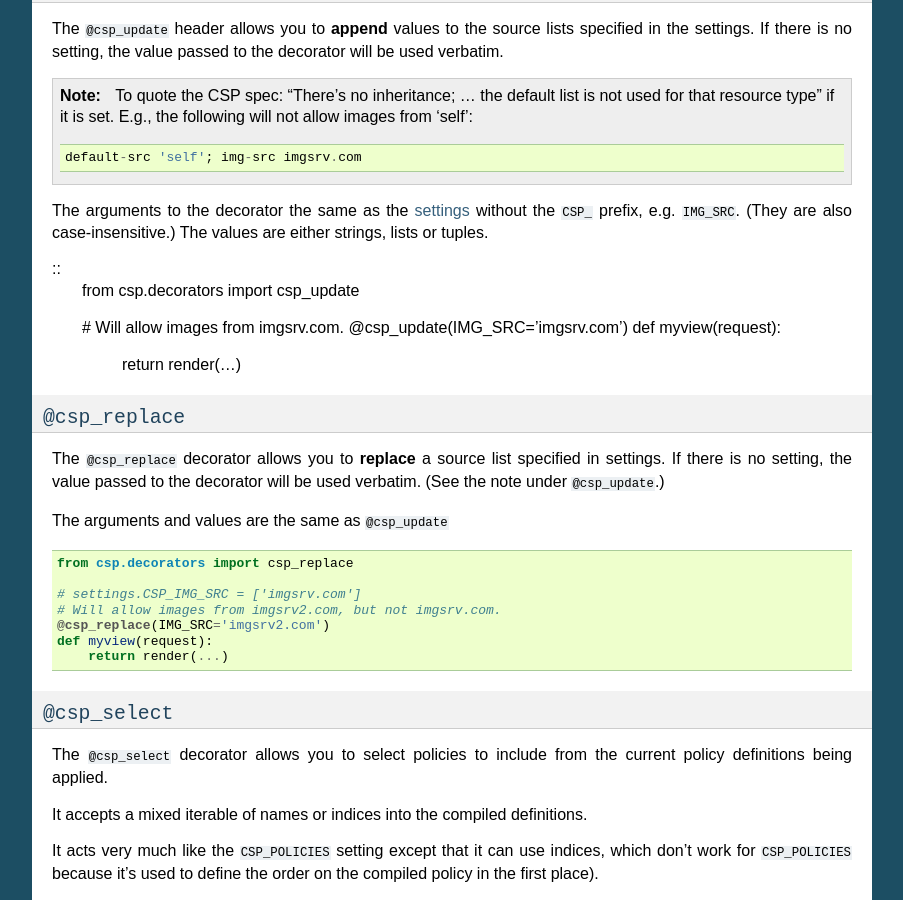
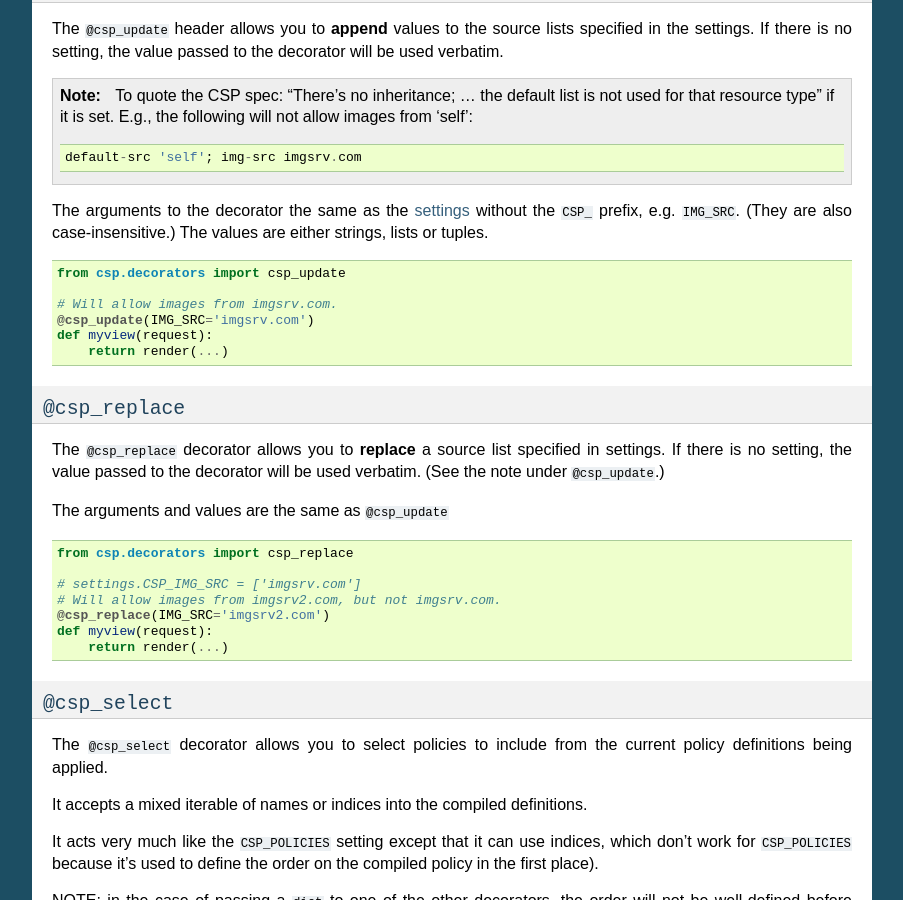
Before and after one commit to mozilla/django-csp, a Sphinx documentation site: the page built from docs/decorators.rst, in a window 1280 px wide and 900 px high, scrolled down 552 px. Shown: the whole window, without its empty margins (198-1101 px from the left). Built offline with Sphinx 7.4.7, drawn with Linux system fonts in a browser that asks for light colours.

Commit message:
Fix docs build warnings (GH-36)

```diff
--- a/docs/conf.py
+++ b/docs/conf.py
@@ -121,7 +121,7 @@ html_theme = 'default'
 # Add any paths that contain custom static files (such as style sheets) here,
 # relative to this directory. They are copied after the builtin static files,
 # so a file named "default.css" will overwrite the builtin "default.css".
-html_static_path = ['_static']
+html_static_path = []
 
 # If not '', a 'Last updated on:' timestamp is inserted at every page bottom,
 # using the given strftime format.
--- a/docs/decorators.rst
+++ b/docs/decorators.rst
@@ -54,6 +54,7 @@ The arguments to the decorator the same as the :ref:`settings
 or tuples.
 
 ::
+
     from csp.decorators import csp_update
 
     # Will allow images from imgsrv.com.
@@ -71,6 +72,7 @@ decorator will be used verbatim. (See the note under ``@csp_update``.)
 
 The arguments and values are the same as ``@csp_update``
 ::
+
     from csp.decorators import csp_replace
 
     # settings.CSP_IMG_SRC = ['imgsrv.com']
@@ -119,6 +121,7 @@ If you need to set the entire policy on a view, ignoring all the
 settings, you can use the ``@csp`` decorator. The arguments and values
 are as above
 ::
+
     from csp.decorators import csp
 
     @csp(DEFAULT_SRC=["'self'"], IMG_SRC=['imgsrv.com'],
--- a/docs/installation.rst
+++ b/docs/installation.rst
@@ -24,6 +24,7 @@ to ``MIDDLEWARE``, like so::
         'csp.middleware.CSPMiddleware',
         # ...
     )
+
 Note: Middleware order does not matter unless you have other middleware modifying the CSP header.
 
 That should do it! Go on to :ref:`configuring CSP <configuration-chapter>`.
```
